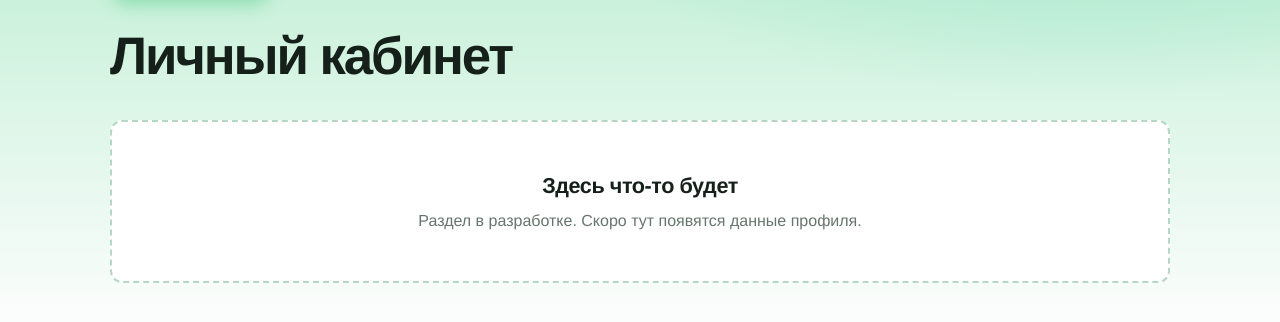
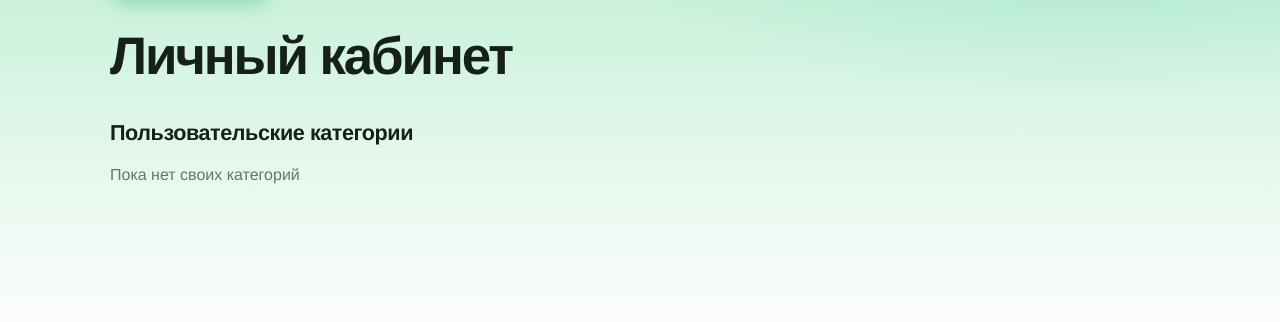
Before and after one commit to GigaProgramm/MyExpenses, a Flask app: page /profile in a window 1280 px wide. Shown: the part 123-445 px from the top of the page. Run offline with Flask 3, Linux system fonts and the light colour scheme; the visitor is signed in with stand-in values (Sample User, id 1).

Commit message:
feat: вывод и удаление пользовательских категорий

```diff
--- a/app.py
+++ b/app.py
@@ -202,12 +202,23 @@ def category_list_building(user_category):
 
     return all_category
 
-#тут пока так, надо будет реализовывать логику, пока заглушки
+
 @app.route("/profile")
 @login_required
 def profile():
-    return render_template("profile.html")
+    user_category = current_user.user_category
 
+    return render_template("profile.html", user_category=user_category)
+
+@app.route("/delete_category", methods=["POST"])
+@login_required
+def delete_category():
+    name = request.form.get("category", "")
+    categories = current_user.user_category
+    if categories and name in categories:
+        categories.remove(name)
+        db.session.commit()
+    return redirect(url_for("profile"))
 
 @app.route("/statistic")
 @login_required
--- a/static/style.css
+++ b/static/style.css
@@ -542,3 +542,53 @@ h1 {
   margin: 0.4rem 0 0;
   color: var(--ink-soft);
 }
+/* ================================================
+   Личный кабинет
+   ================================================ */
+
+.section-title {
+  margin: 0 0 1rem;
+  font-size: 1.35rem;
+  font-weight: 800;
+  line-height: 1.25;
+  letter-spacing: -0.02em;
+  color: var(--ink);
+}
+
+/* Категории — стопка белых карточек */
+.category-list {
+  display: flex;
+  flex-direction: column;
+  gap: 0.6rem;
+  margin: 0;
+  padding: 0;
+  list-style: none;
+}
+
+.category-list li {
+  display: flex;
+  align-items: center;
+  justify-content: space-between;
+  gap: 0.75rem 1rem;
+  padding: 0.9rem 1.1rem;
+  background: #fff;
+  border: 1px solid var(--line);
+  border-radius: var(--radius);
+  box-shadow: 0 6px 18px rgba(15, 90, 55, 0.08);
+  color: var(--ink);
+  font-weight: 700;
+  line-height: 1.35;
+  overflow-wrap: anywhere;
+  transition: transform 0.1s, background 0.15s, color 0.15s;
+}
+
+.category-list li:hover {
+  transform: translateX(3px);
+  background: #eaf8f0;
+  color: var(--accent-text);
+}
+
+.category-empty {
+  margin: 0;
+  color: var(--ink-soft);
+}
--- a/templates/profile.html
+++ b/templates/profile.html
@@ -2,10 +2,22 @@
 
 {% block content %}
 <div class="container">
-    <h1>Личный кабинет</h1>
-    <div class="placeholder">
-        <p class="placeholder-title">Здесь что-то будет</p>
-        <p class="placeholder-text">Раздел в разработке. Скоро тут появятся данные профиля.</p>
-    </div>
+  <h1>Личный кабинет</h1>
+  <h2 class="section-title">Пользовательские категории</h2>
+  {% if user_category %}
+  <ul class="category-list">
+    {% for category in user_category %}
+    <li>
+      <span>{{ category }}</span>
+      <form class="delete-form" method="post" action="{{ url_for('delete_category') }}">
+        <input type="hidden" name="category" value="{{ category }}">
+        <button type="submit" class="btn-del">Удалить</button>
+      </form>
+    </li>
+    {% endfor %}
+  </ul>
+  {% else %}
+  <p class="category-empty">Пока нет своих категорий</p>
+  {% endif %}
 </div>
 {% endblock %}
```
